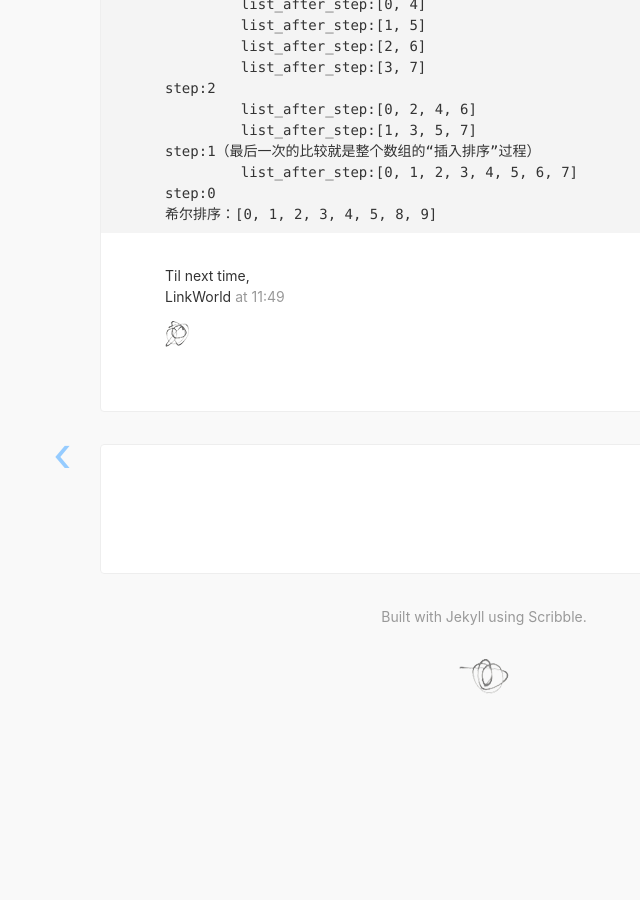
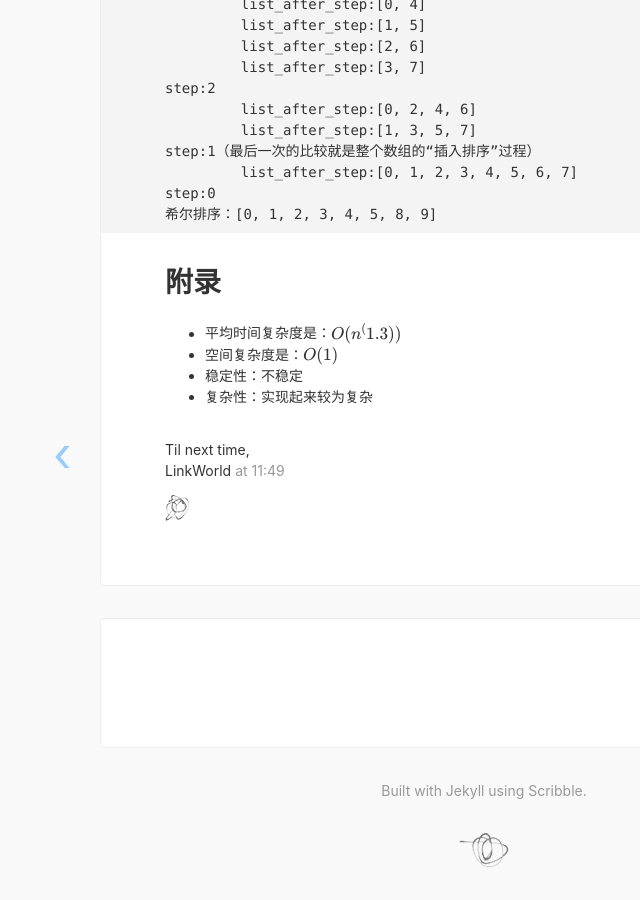
Before and after one commit to gdoulingwo/LinkWorld-Algorithm-Blog, a Jekyll site: the page built from _posts/2019-09-14-希尔排序.md, in a window 1280 px wide and 900 px high, scrolled down 1546 px. Shown: the whole window, without its empty margins (156-796 px from the left). Built offline with Jekyll 4.4.1, drawn with Linux system fonts in a browser that asks for light colours; nearby versions of some CDN libraries; formulas are drawn with MathJax 3; comment, search, counter and statistics services are not loaded; before the commit the page ends 2272 px from its top, so only the background shows below that.

Commit message:
Update:增加了希尔排序算法的一些说明。

````diff
--- a/_posts/2019-09-14-希尔排序.md
+++ b/_posts/2019-09-14-希尔排序.md
@@ -67,3 +67,10 @@ step:1（最后一次的比较就是整个数组的“插入排序”过程）
 step:0
 希尔排序：[0, 1, 2, 3, 4, 5, 8, 9]
 ```
+
+# 附录
+
+ - 平均时间复杂度是：$O(n^(1.3))$
+ - 空间复杂度是：$O(1)$
+ - 稳定性：不稳定
+ - 复杂性：实现起来较为复杂
````
